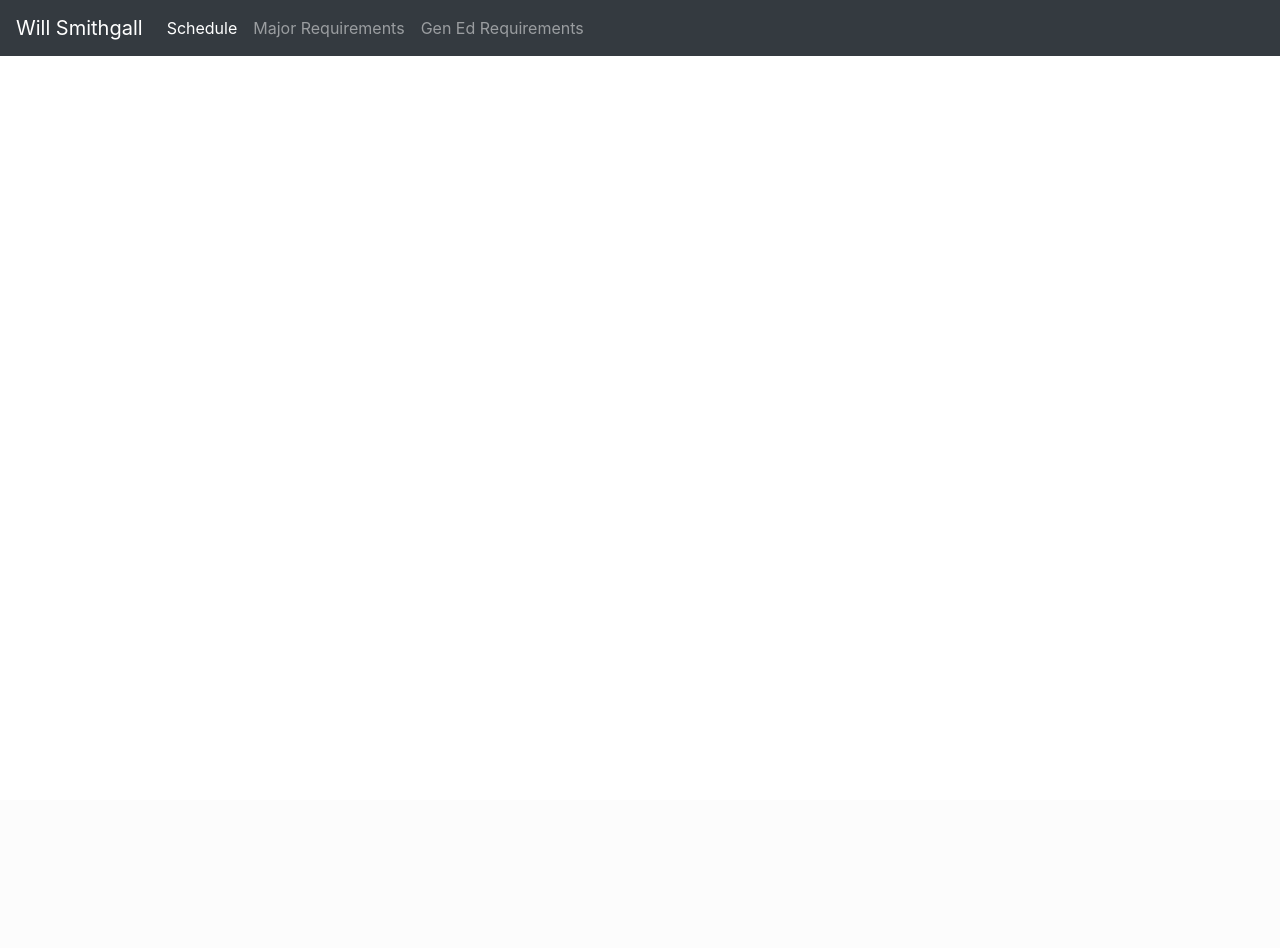
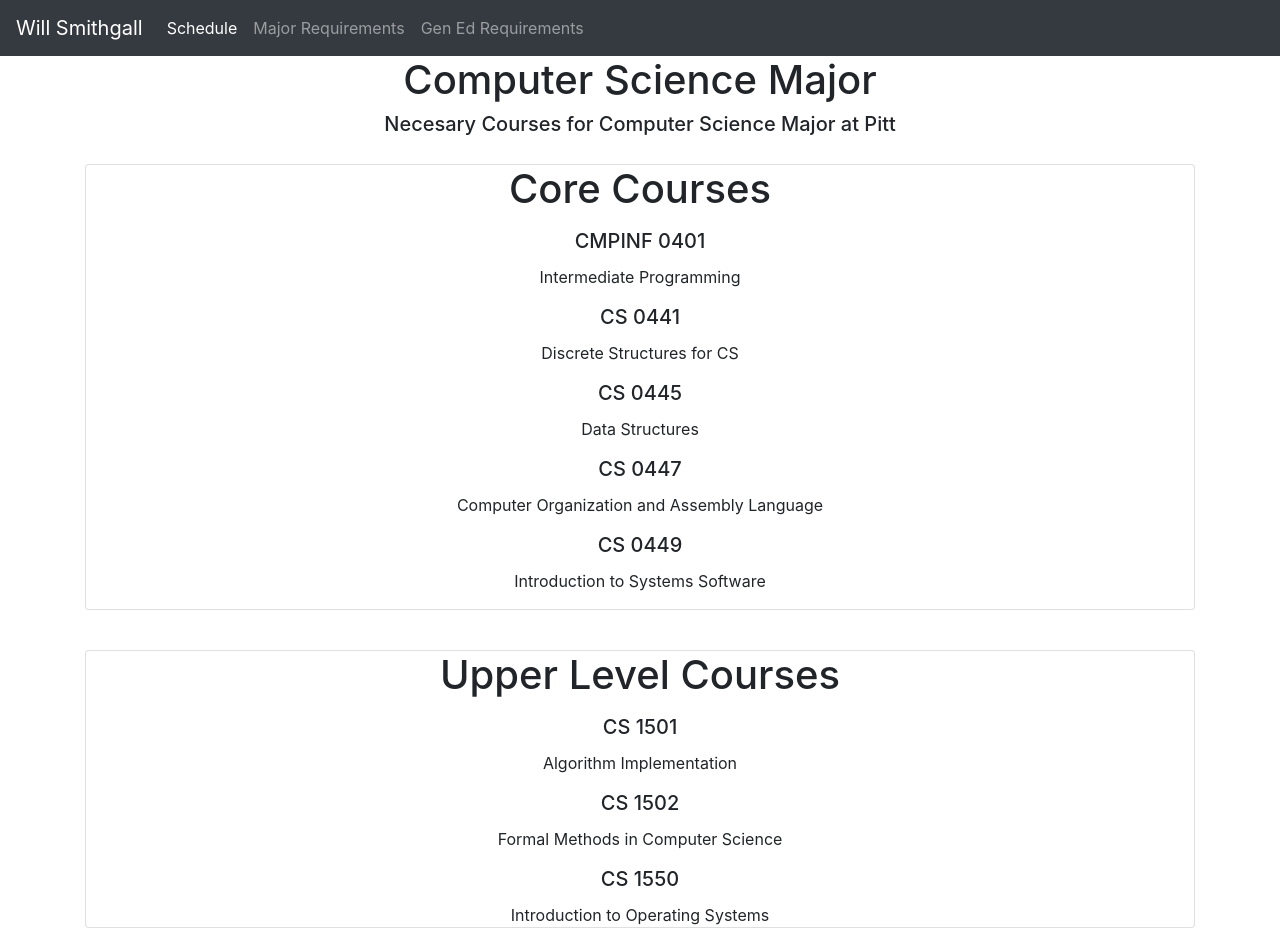
Before and after one commit to will-smithgall/web, a Flask app: page /major-requirements in a window 1280 px wide. Before the commit the page ends 56 px from the top, so only its background shows below. Run offline with Flask 2, Linux system fonts and the light colour scheme; some libraries are stand-ins or nearby versions.

Commit message:
Changes to schedule, started major page

```diff
--- a/app.py
+++ b/app.py
@@ -1,4 +1,4 @@
-import re
+import os
 from flask import Flask, render_template
 
 app = Flask(__name__)
@@ -20,4 +20,4 @@ def major():
     return render_template("major.html")
 
 if __name__ == "__main__":
-    app.run()
+    app.run(debug=os.getenv("DEBUG")=="true")
--- a/templates/base.html
+++ b/templates/base.html
@@ -4,7 +4,7 @@
         <link rel="stylesheet" href="https://stackpath.bootstrapcdn.com/bootstrap/4.3.1/css/bootstrap.min.css" integrity="sha384-ggOyR0iXCbMQv3Xipma34MD+dH/1fQ784/j6cY/iJTQUOhcWr7x9JvoRxT2MZw1T" crossorigin="anonymous">
         <title>{% block title%}{% endblock %}</title>
     </head>
-    <body>
+    <body style="background-color: white;">
         <nav class="navbar navbar-expand-lg navbar-dark bg-dark">
             <a class="navbar-brand" href="{{url_for('home')}}">Will Smithgall</a>
             <button class="navbar-toggler" type="button" data-toggle="collapse" data-target="#navbarNav" aria-controls="navbarNav" aria-expanded="false" aria-label="Toggle navigation">
--- a/templates/major.html
+++ b/templates/major.html
@@ -2,4 +2,62 @@
 {% block title %}Major Requirements{% endblock %}
 
 {% block content%}
+
+<div class="text-center">
+    <h1>Computer Science Major</h1>
+    <h5>Necesary Courses for Computer Science Major at Pitt</h5>
+
+    <div class="card-body">
+        <div class="container">
+            <div class="text-center">
+                <div class="card">
+                    <div class="card-block">
+                        <h1 class="card-title">Core Courses</h4>
+                        <p class="card-text">
+                        <h5 class="card-title">CMPINF 0401</h5>
+                        <p class="card-text">Intermediate Programming</p>
+
+                        <h5 class="card-title">CS 0441</h5>
+                        <p class="card-text">Discrete Structures for CS</p>
+
+                        <h5 class="card-title">CS 0445</h5>
+                        <p class="card-text">Data Structures</p>
+
+                        <h5 class="card-title">CS 0447</h5>
+                        <p class="card-text">Computer Organization and Assembly Language</p>
+
+                        <h5 class="card-title">CS 0449</h5>
+                        <p class="card-text">Introduction to Systems Software</p>
+                        </p>
+                    </div>
+                </div>
+            </div>
+        </div>
+    </div>
+
+    <div class="card-body">
+        <div class="container">
+            <div class="text-center">
+                <div class="card">
+                  <div class="card-block">
+                        <h1 class="card-title">Upper Level Courses</h1>
+                        <p class="card-text">
+                        <h5 class="card-title">CS 1501</h5>
+                        <p class="card-text">Algorithm Implementation</p>
+
+                        <h5 class="card-title">CS 1502</h5>
+                        <p class="card-text">Formal Methods in Computer Science
+                        </p>
+
+                        <h5 class="card-title">CS 1550</h5>
+                        <p class="card-text">Introduction to Operating Systems</p>
+
+                        </div>
+                    </div>
+                </div>
+            </div>
+        </div>
+    </div>
+</div>
+
 {% endblock%}
```
Also changed, not shown: templates/schedule.html (+7 -6 lines).
